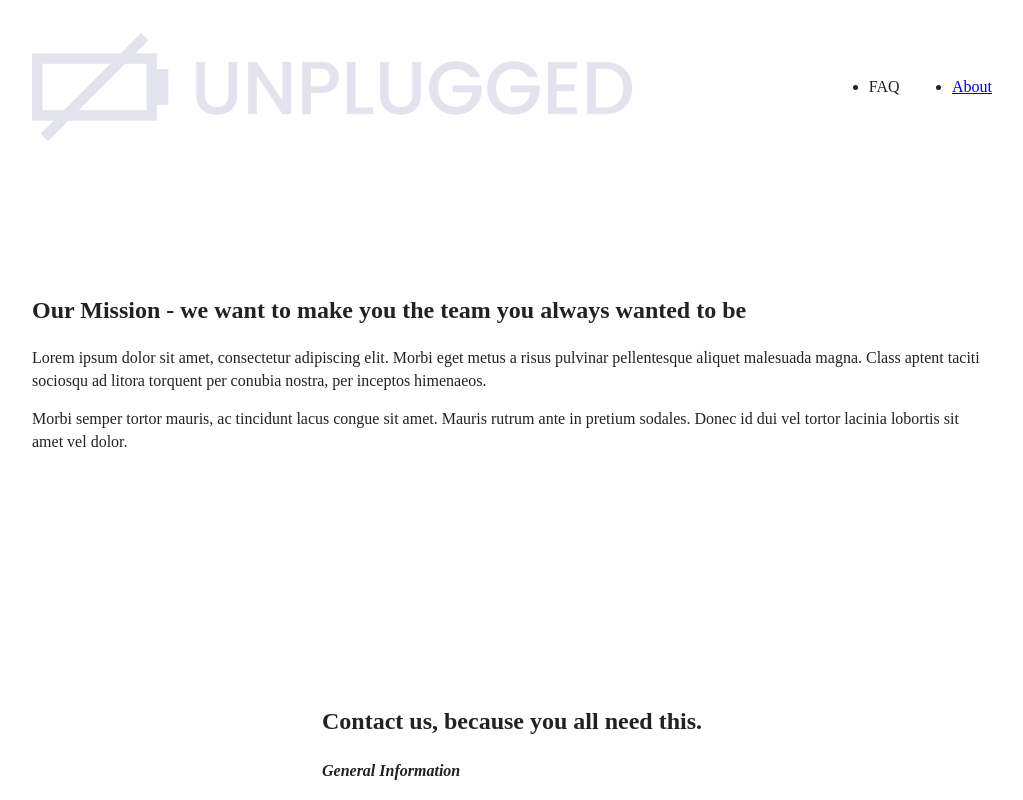
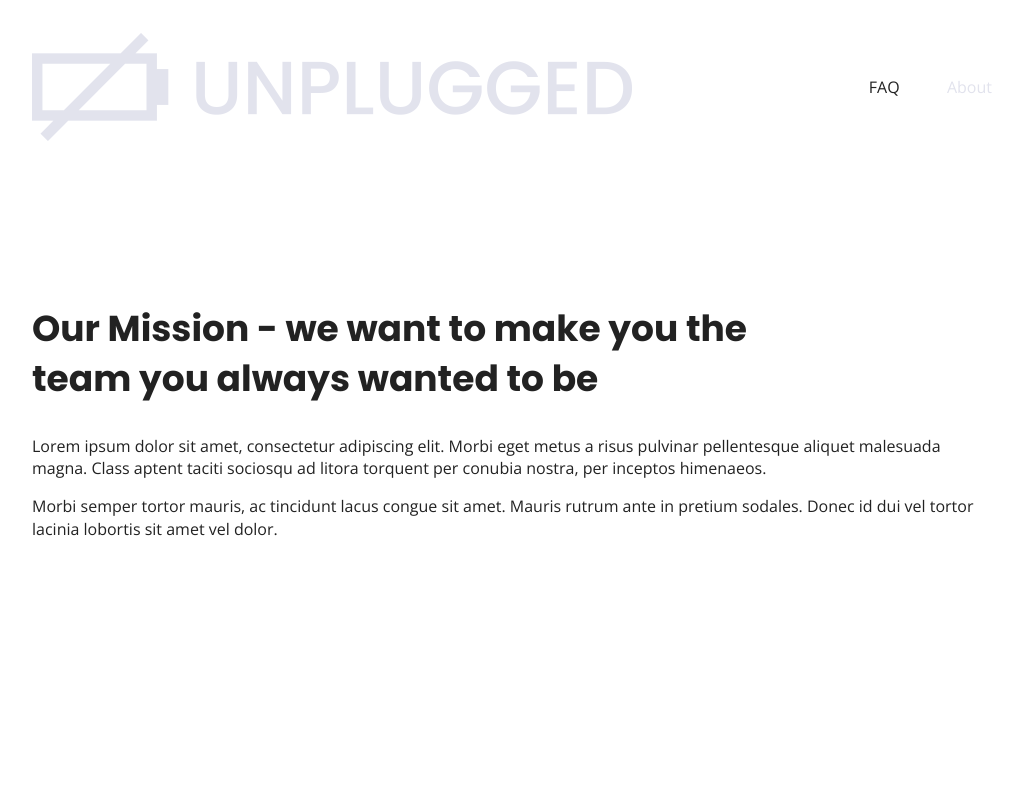
Before and after one commit to karen-fred/unplugged-retreat, a website: page about/index.html in a window 1280 px wide. Shown: the top 800 px of the page, without its empty margins (128-1151 px from the left). Drawn offline with nearby package versions, Linux system fonts and the light colour scheme.

Commit message:
Added text styles

```diff
--- a/about/index.html
+++ b/about/index.html
@@ -15,7 +15,8 @@
   <link rel="manifest" href="../site.webmanifest">
   <link rel="apple-touch-icon" href="../icon.png">
   <!-- Place favicon.ico in the root directory -->
-
+ <!--Google Fonts-->
+ <link href="https://fonts.googleapis.com/css?family=Open+Sans:400,700|Poppins:500,700" rel="stylesheet">
   <link rel="stylesheet" href="../css/normalize.css">
   <link rel="stylesheet" href="../css/main.css">
 
--- a/css/main.css
+++ b/css/main.css
@@ -84,14 +84,62 @@ textarea {
 }
 
 
-/* ==========================================================================
+
+  /* ==========================================================================
    Author's custom styles
+   ========================================================================== */
+/* General Styles */
+
+html {
+	font-size: 16px;
+}
+
+body {
+  font-family: 'Open Sans', sans-serif;
+  font-size: 1em;
+}
+
+ul,
+ol {
+  list-style-type: none;
+}
+
+a {
+	color: #e2e3ed;
+  text-decoration: none;
+}
+
+h2 {
+  font-family: 'Poppins', sans-serif;
+  font-size: 2.25em;
+}
+
+h3,
+h4 {
+  font-family: 'Poppins', sans-serif;
+  font-size:1.875em;
+}
+
+p {
+  line-height: 1.4em;
+}
+
+img {
+
+}
+
+figure {
+
+}
+
+address {
+ font-style: normal;
+}
 
 .content-wrapper {
-    width: 89%;
-    margin: 50px 0;
-  }
-
+  width: 89%;
+  margin: 50px 0;
+}
 /*---------- Base Header and Footer ----------*/
 header,
 footer {
```
Also changed, not shown: faq/index.html (+2 -1 lines), index.html (+3 -0 lines).
